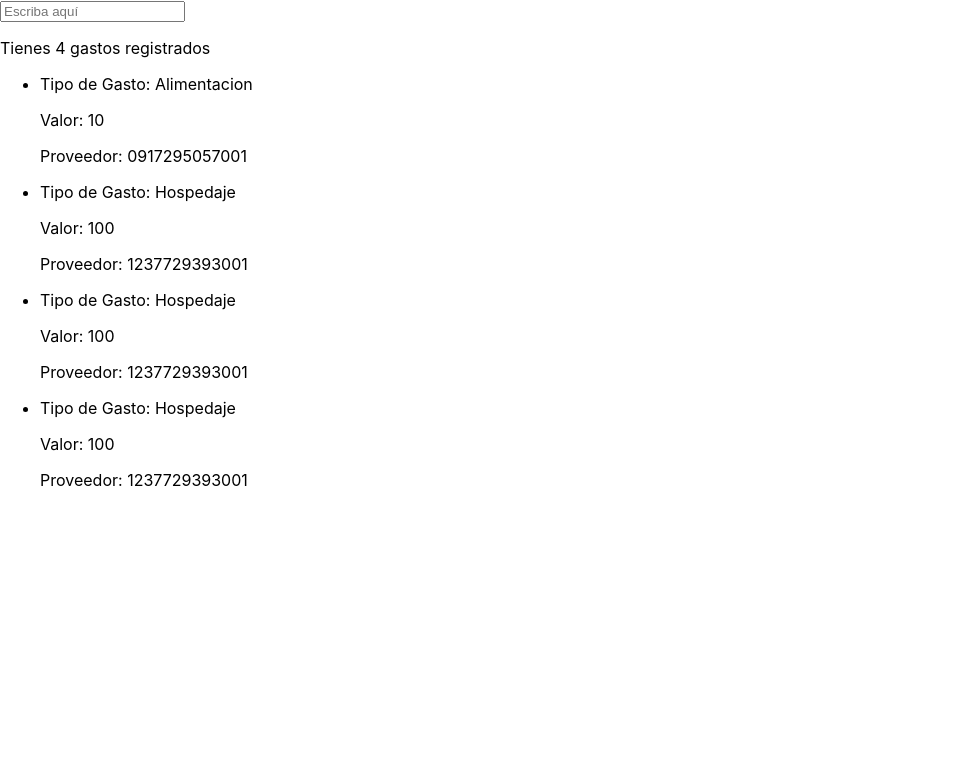
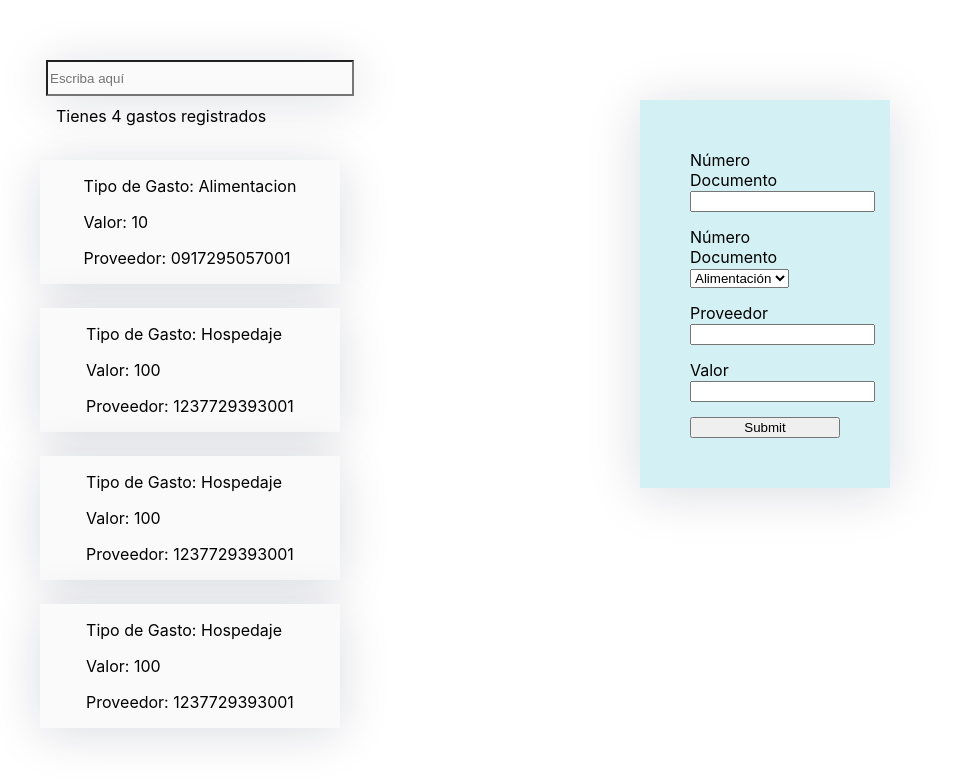
Before and after one commit to Datalis/practica-react, a React (Create React App) app: page / in a window 1280 px wide. Shown: the top 782 px of the page, without its empty margins (0-964 px from the left). Built offline with nearby package versions, Linux system fonts and the light colour scheme.

Commit message:
Add Form and CSS

```diff
--- a/src/App.css
+++ b/src/App.css
@@ -1,38 +1,14 @@
-.App {
-  text-align: center;
-}
-
-.App-logo {
-  height: 40vmin;
-  pointer-events: none;
-}
-
-@media (prefers-reduced-motion: no-preference) {
-  .App-logo {
-    animation: App-logo-spin infinite 20s linear;
-  }
-}
-
 .App-header {
-  background-color: #282c34;
-  min-height: 100vh;
   display: flex;
   flex-direction: column;
-  align-items: center;
-  justify-content: center;
-  font-size: calc(10px + 2vmin);
-  color: white;
+  align-items: flex-start;
+  width: 500px;
+  padding-left: 30px;
+  margin-left: 1em;
 }
-
-.App-link {
-  color: #61dafb;
+.flex-box-container {
+  display: 'flex';
+  width: '100%';
+  justify-content: "center";
+   align-items: "center";
 }
-
-@keyframes App-logo-spin {
-  from {
-    transform: rotate(0deg);
-  }
-  to {
-    transform: rotate(360deg);
-  }
-}
--- a/src/App.js
+++ b/src/App.js
@@ -4,27 +4,32 @@ import React from 'react';
 import ExpenseItem from './components/ExpenseItem';
 import ExpenseCounter from './components/ExpenseCounter';
 import ExpenseSearch from './components/ExpenseSearch';
+import ExpenseForm from './components/ExpenseForm';
 
 const expenseList = [
   {
+    numDoc: '99393',
     eType: 'Alimentacion',
     totalVal: 10,
     providerRuc: '0917295057001'
 
   },
   {
+    numDoc: '344423',
     eType: 'Hospedaje',
     totalVal: 100,
     providerRuc: '1237729393001'
 
   },
   {
+    numDoc: '48838',
     eType: 'Hospedaje',
     totalVal: 100,
     providerRuc: '1237729393001'
 
   },
   {
+    numDoc: '12345',
     eType: 'Hospedaje',
     totalVal: 100,
     providerRuc: '1237729393001'
@@ -43,7 +48,11 @@ class App extends React.Component {
     this.setSearchVal = this.setSearchVal.bind(this);
   }
 
-  setSearchVal (v) {
+  componentDidMount() {
+    localStorage.getItem('EXPENSES')
+  }
+
+  setSearchVal(v) {
     this.setState({ searchValue: v });
   }
 
@@ -56,24 +65,23 @@ class App extends React.Component {
 
 
     return (
-      <div>
-        {/* <header className="App-header">
-          <p>Nombre: {user.name}</p>
-          <p>Apellido: {user.last_name}</p>
-          <p>Es mayor de edad {user.age > 18 ? 'Si': 'No'}</p>
-        </header> */}
-
+      <div className='flex-box-container'>
+        <header className="App-header">
           <ExpenseSearch
             searchValue={this.state.searchValue}
             onSearchValueChange={this.setSearchVal}
           ></ExpenseSearch>
 
           <ExpenseCounter count={expenseCount} />
-          <ul className='expenseList'>
+        </header>
+
+        <ul>
           {searchExpenses.map(e =>
-              <ExpenseItem {...e} />
+            <ExpenseItem key={e.numDoc} {...e} />
           )}
         </ul>
+
+        <ExpenseForm ></ExpenseForm>
       </div>
     );
   }
--- a/src/components/ExpenseCounter.js
+++ b/src/components/ExpenseCounter.js
@@ -1,7 +1,7 @@
 function ExpenseCounter({count}) {
 
     return (
-        <p className="ExpenseCounter">Tienes {count} gastos registrados</p>
+        <p className="ExpenseCounter" style={{margin: 10}}>Tienes {count} gastos registrados</p>
     );
 }
 
--- /dev/null
+++ b/src/components/ExpenseForm.css
@@ -0,0 +1,24 @@
+.itemLabel {
+    font-size: 12pt;
+
+}
+
+.inputText {
+ font-size: 12pt;
+}
+
+.formItem {
+    margin-bottom: 15px
+}
+
+.formContainer {
+    position: absolute;
+    top: 100px;
+    left: 50%;
+    right: 50%;
+    background-color: rgb(211, 241, 244);
+    width: 150px;
+
+    padding: 50px;
+    box-shadow: 0px 5px 50px rgba(5, 20, 51, 0.15);
+}
--- /dev/null
+++ b/src/components/ExpenseForm.js
@@ -0,0 +1,61 @@
+import React from "react"
+import '../App.css'
+import './ExpenseForm.css'
+
+class ExpenseForm extends React.Component {
+
+    constructor(props) {
+        super(props)
+        this.handleSubmit = this.handleSubmit.bind(this)
+    }
+
+    handleSubmit(e) {
+        console.log(e.target.name.value)
+        console.log(typeof e.target.name.value)
+        e.preventDefault()
+    }
+
+    render() {
+        return (
+            <div className="formContainer">
+                <form onSubmit={this.handleSubmit} style={{ display: 'flex', flexDirection: 'column' }} >
+                    <div className="formItem">
+                        <label className="itemLabel">
+                            Número Documento
+                        </label>
+                        <input type="number" name="name"></input>
+                    </div>
+
+                    <div className="formItem">
+                        <label>
+                            Número Documento
+                        </label>
+                        <select>
+                            <option value="Alimentación">Alimentación</option>
+                            <option value="Hospedaje">Lime</option>
+                            <option value="Peajes">Coconut</option>
+                            <option value="Ocio">Mango</option>
+                        </select>
+                    </div>
+                    <div className="formItem">
+                        <label>
+                            Proveedor
+                        </label>
+                        <input type="number" name="name"></input>
+                    </div>
+                    <div className="formItem">
+                        <label>
+                            Valor
+                        </label>
+                        <input type="number" name="name"></input>
+                    </div>
+                    <input type="submit" value="Submit"></input>
+                </form>
+            </div>
+
+        )
+    }
+
+}
+
+export default ExpenseForm;
--- /dev/null
+++ b/src/components/ExpenseItem.css
@@ -0,0 +1,9 @@
+.ExpenseItem {
+    background-color: #FAFAFA;
+    display: flex;
+    justify-content: center;
+    align-items: center;
+    margin-top: 24px;
+    width: 300px;
+    box-shadow: 0px 5px 50px rgba(5, 20, 51, 0.15);
+}
--- a/src/components/ExpenseItem.js
+++ b/src/components/ExpenseItem.js
@@ -1,4 +1,5 @@
 import React from "react";
+import "./ExpenseItem.css"
 
 function ExpenseItem({eType, totalVal, providerRuc}) {
     return (
--- /dev/null
+++ b/src/components/ExpenseSearch.css
@@ -0,0 +1,7 @@
+.searchInput {
+    background-color: #FAFAFA;
+    margin-top: 60px;
+    width: 300px;
+    height: 30px;
+    box-shadow: 0px 5px 50px rgba(5, 20, 51, 0.15);
+}
--- a/src/components/ExpenseSearch.js
+++ b/src/components/ExpenseSearch.js
@@ -1,6 +1,7 @@
+import React from "react";
+import "./ExpenseSearch.css"
+
 function ExpenseSearch(props) {
-
-
     return (
         <input
             className="searchInput"
```
Lines whose indentation alone changed are shown as unchanged.
